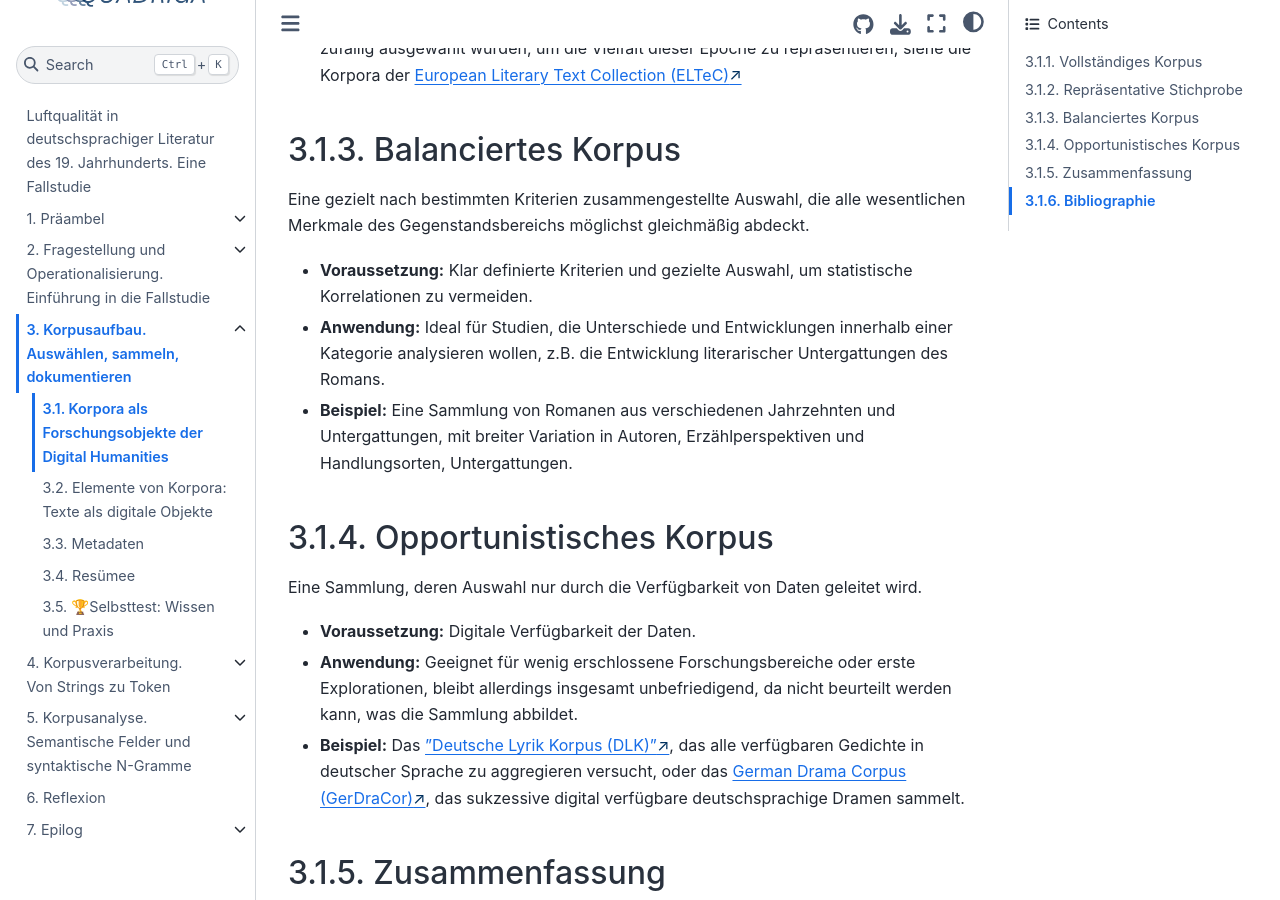
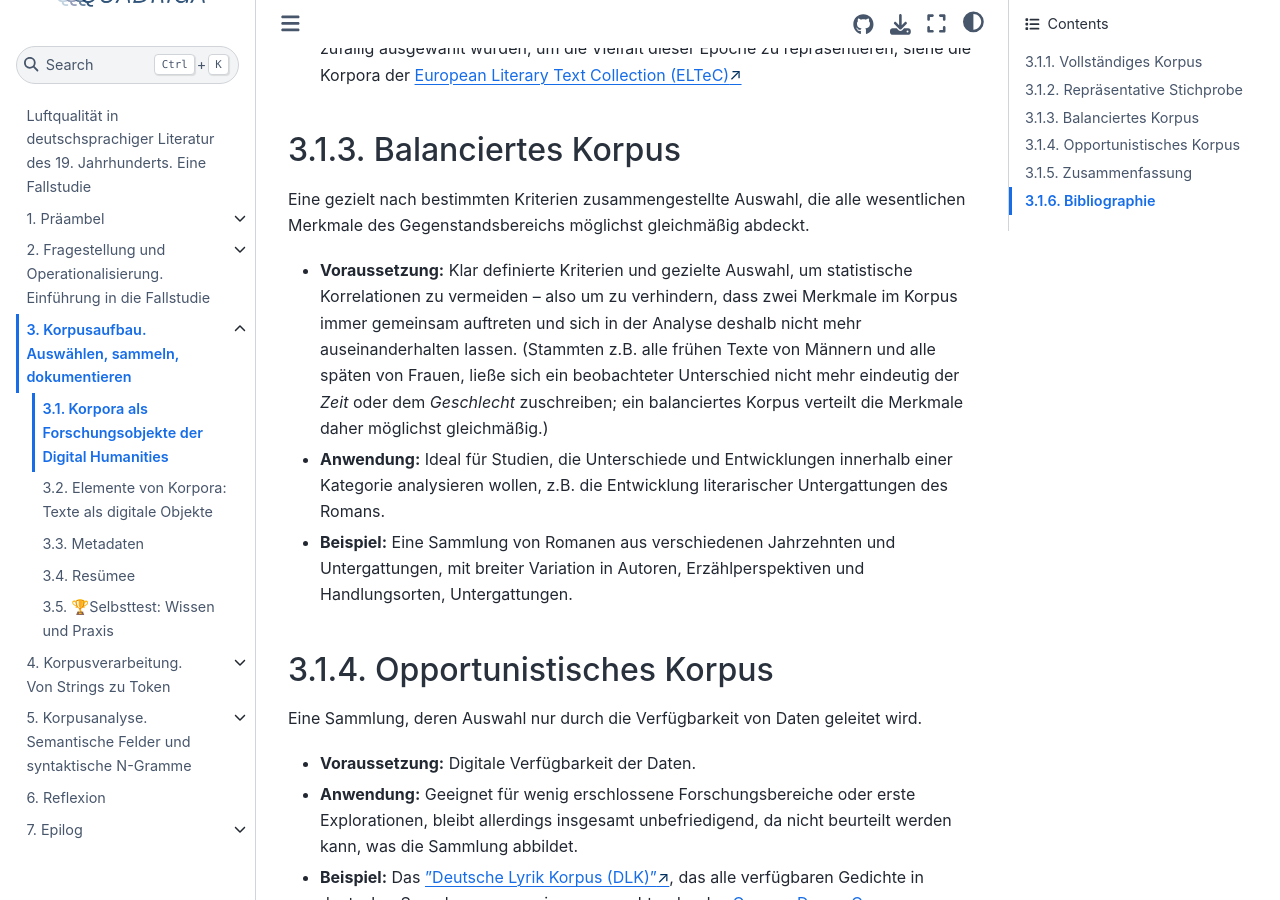
Before and after one commit to quadriga-dk/Text-Fallstudie-3, a Jupyter Book: the page built from corpus_collection/corpus-collection_corpora-as-research-objects.md, in a window 1280 px wide and 900 px high, scrolled down 1825 px. Built offline with Jupyter Book 1.0.4 settings and Sphinx 7.4.7 and the Sphinx Book theme 1.1.4, drawn with Linux system fonts in a browser that asks for light colours; pages that are not in the unit, such as notebooks, are missing from menus; cross-references to code outside the pages are shown as plain code.

Commit message:
Explain in plain terms what "statistische Korrelationen vermeiden" means
The balanced-corpus prerequisite mentioned avoiding statistical
correlations without explaining it. Add a plain-language gloss with a
concrete example: balancing prevents two features from always co-occurring
(confounding), so that an observed difference can't be misattributed —
e.g. if all early texts were by men and all late ones by women, a finding
couldn't be told apart as a Zeit- vs. Geschlecht-effect.

Fixes #164

```diff
--- a/corpus_collection/corpus-collection_corpora-as-research-objects.md
+++ b/corpus_collection/corpus-collection_corpora-as-research-objects.md
@@ -33,7 +33,7 @@ Auf den ersten Blick wirkt es widersprüchlich, dass eine *zufällige* Auswahl *
 ## Balanciertes Korpus
 Eine gezielt nach bestimmten Kriterien zusammengestellte Auswahl, die alle wesentlichen Merkmale des Gegenstandsbereichs möglichst gleichmäßig abdeckt.
 
-- **Voraussetzung:** Klar definierte Kriterien und gezielte Auswahl, um statistische Korrelationen zu vermeiden.
+- **Voraussetzung:** Klar definierte Kriterien und gezielte Auswahl, um statistische Korrelationen zu vermeiden – also um zu verhindern, dass zwei Merkmale im Korpus immer gemeinsam auftreten und sich in der Analyse deshalb nicht mehr auseinanderhalten lassen. (Stammten z.B. alle frühen Texte von Männern und alle späten von Frauen, ließe sich ein beobachteter Unterschied nicht mehr eindeutig der *Zeit* oder dem *Geschlecht* zuschreiben; ein balanciertes Korpus verteilt die Merkmale daher möglichst gleichmäßig.)
 - **Anwendung:** Ideal für Studien, die Unterschiede und Entwicklungen innerhalb einer Kategorie analysieren wollen, z.B. die Entwicklung literarischer Untergattungen des Romans.
 - **Beispiel:** Eine Sammlung von Romanen aus verschiedenen Jahrzehnten und Untergattungen, mit breiter Variation in Autoren, Erzählperspektiven und Handlungsorten, Untergattungen.
 
```
